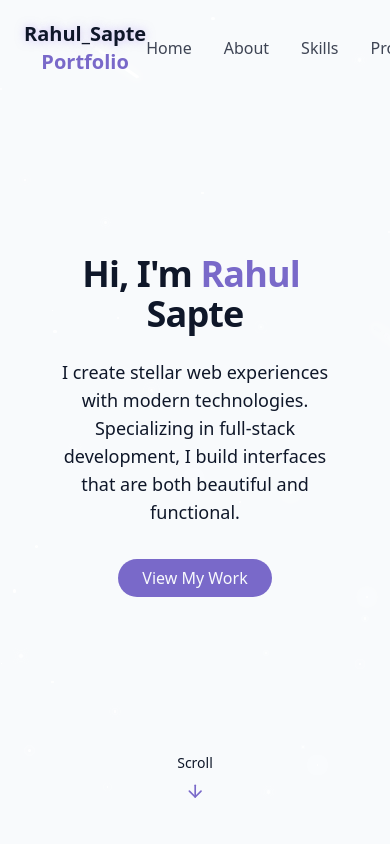
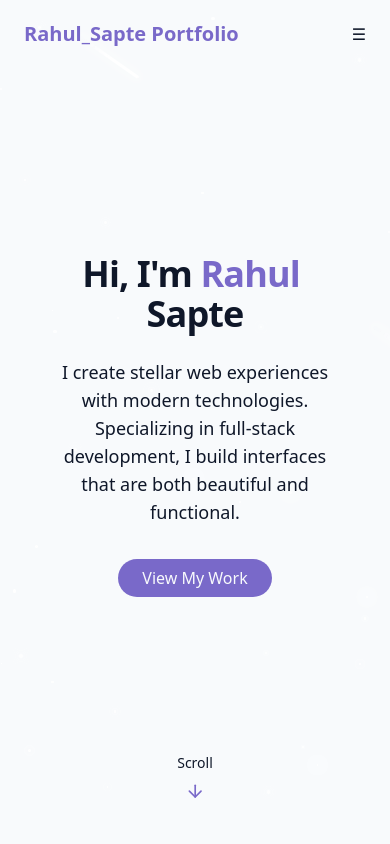
Before and after one commit to Rahulsapte/Rahul_Portfolio, a React (Vite) app: page / in a window 390 px wide. Shown: the top 844 px of the page. Built offline with nearby package versions, Linux system fonts and the light colour scheme.

Commit message:
portfolio upload

```diff
--- a/src/components/Navbar.jsx
+++ b/src/components/Navbar.jsx
@@ -11,6 +11,7 @@ const navItems = [
 
 export const Navbar = () => {
   const [isScrolled, setIsScrolled] = useState(false);
+  const [isOpen, setIsOpen] = useState(false); // 🔥 mobile menu state
 
   useEffect(() => {
     const handleScroll = () => {
@@ -27,24 +28,17 @@ export const Navbar = () => {
         "fixed w-full z-40 transition-all duration-300",
         isScrolled
           ? "py-3 bg-background/80 backdrop-blur-md shadow-sm"
-          : "py-5"
+          : "py-5",
       )}
     >
       <div className="w-full max-w-7xl mx-auto px-6 flex items-center justify-between">
-
         {/* Logo */}
-        <a
-          className="text-xl font-bold text-primary flex items-center"
-          href="#hero"
-        >
-          <span className="relative z-10">
-            <span className="text-glow text-foreground">Rahul_Sapte</span>{" "}
-            Portfolio
-          </span>
+        <a className="text-xl font-bold text-primary" href="#hero">
+          Rahul_Sapte Portfolio
         </a>
 
-        {/* Navigation Links */}
-        <div className="flex gap-8">
+        {/* Desktop Menu */}
+        <div className="hidden md:flex gap-8">
           {navItems.map((item, key) => (
             <a
               key={key}
@@ -56,7 +50,27 @@ export const Navbar = () => {
           ))}
         </div>
 
+        {/* Mobile Hamburger */}
+        <div className="md:hidden">
+          <button onClick={() => setIsOpen(!isOpen)}>☰</button>
+        </div>
       </div>
+
+      {/* Mobile Menu */}
+      {isOpen && (
+        <div className="md:hidden bg-background/95 backdrop-blur-md px-6 pb-4">
+          {navItems.map((item, key) => (
+            <a
+              key={key}
+              href={item.href}
+              onClick={() => setIsOpen(false)} // auto close
+              className="block py-2 text-foreground/80 hover:text-primary"
+            >
+              {item.name}
+            </a>
+          ))}
+        </div>
+      )}
     </nav>
   );
 };
```
